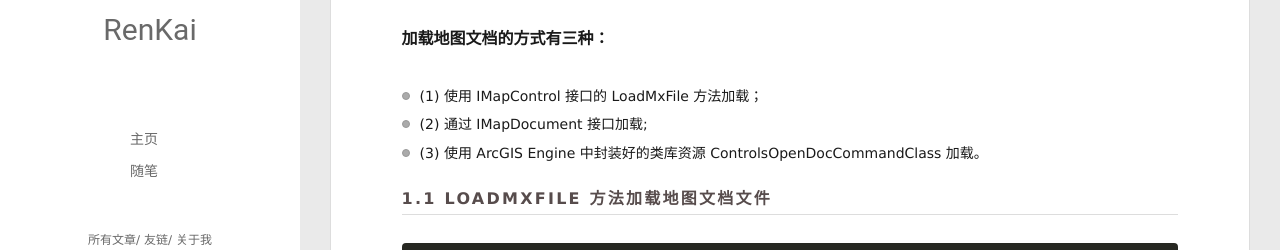
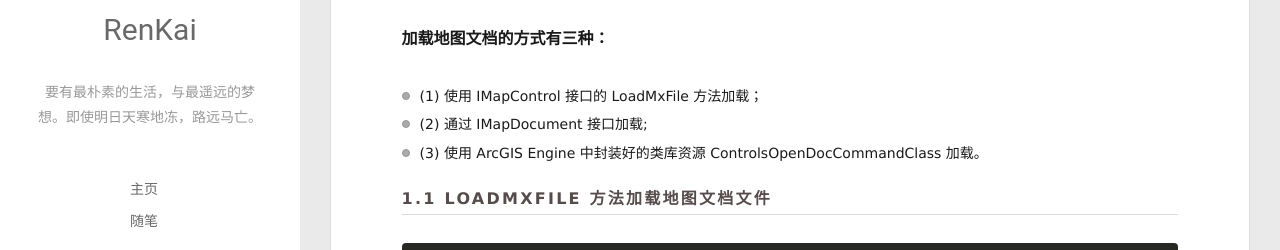
Before and after one commit to renkaigis/renkaigis.github.io, a plain HTML site: page 2017/06/05/ArcGIS-Engine-地图操作基础/index.html in a window 1280 px wide. Shown: the part 260-510 px from the top of the page. Drawn offline with Linux system fonts and the light colour scheme.

Commit message:
Site updated: 2017-06-05 14:38:13

```diff
--- a/2017/06/05/ArcGIS-Engine-地图操作基础/index.html
+++ b/2017/06/05/ArcGIS-Engine-地图操作基础/index.html
@@ -51,6 +51,8 @@
 		<hgroup>
 		  <h1 class="header-author"><a href="/">RenKai</a></h1>
 		</hgroup>
+
+		<p class="header-subtitle">要有最朴素的生活，与最遥远的梦想。即使明日天寒地冻，路远马亡。</p>
 
 
 		<nav class="header-menu">
@@ -107,6 +109,8 @@
 			<hgroup>
 			  <h1 class="header-author js-header-author">RenKai</h1>
 			</hgroup>
+
+			<p class="header-subtitle"><i class="icon icon-quo-left"></i>要有最朴素的生活，与最遥远的梦想。即使明日天寒地冻，路远马亡。<i class="icon icon-quo-right"></i></p>
 
 
 
```
Also changed, not shown: 2017/06/05/hello-world/index.html (+4 -0 lines), archives/2017/06/index.html (+4 -0 lines), archives/2017/index.html (+4 -0 lines), archives/index.html (+4 -0 lines), index.html (+4 -0 lines).
